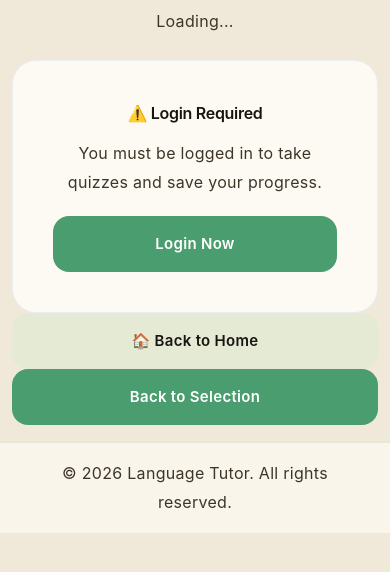
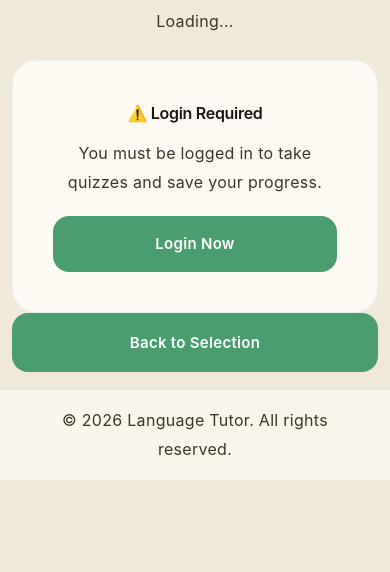
Before and after one commit to TheAssassin001/Language_tutor, a plain HTML site: page quizzes.html in a window 390 px wide. Shown: the part 128-700 px from the top of the page. Drawn offline with Linux system fonts and the light colour scheme.

Commit message:
Remove duplicate back to home button
- Removed redundant back to home button from quiz page
- Home link already available in mobile menu

```diff
--- a/quizzes.html
+++ b/quizzes.html
@@ -44,10 +44,7 @@
 
       <div id="quizContainer"></div>
 
-      <div class="btn-group">
-        <a href="index.html" class="btn btn-secondary">🏠 Back to Home</a>
-        <a href="quiz-select.html" class="btn btn-primary">Back to Selection</a>
-      </div>
+      <p><a href="quiz-select.html" class="btn btn-primary">Back to Selection</a></p>
     </div>
   </section>
 
```
